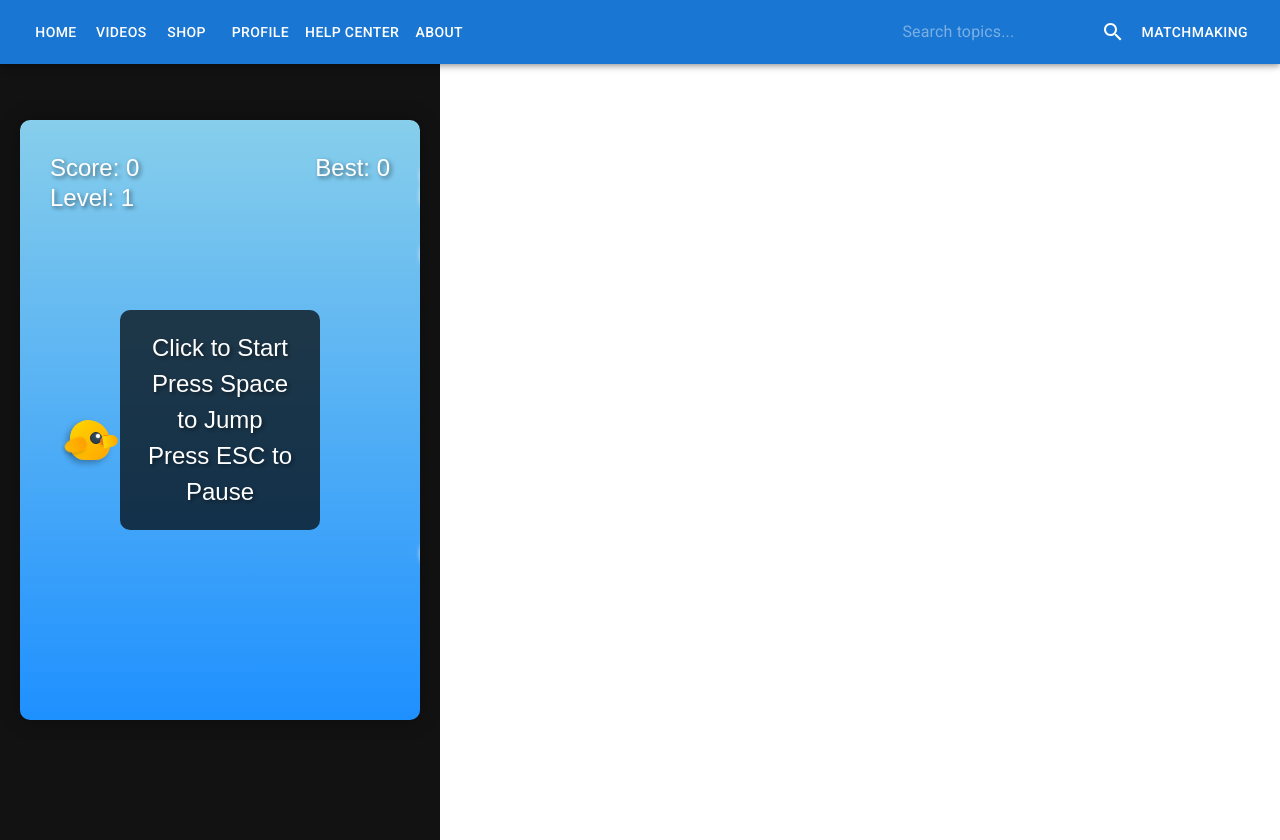
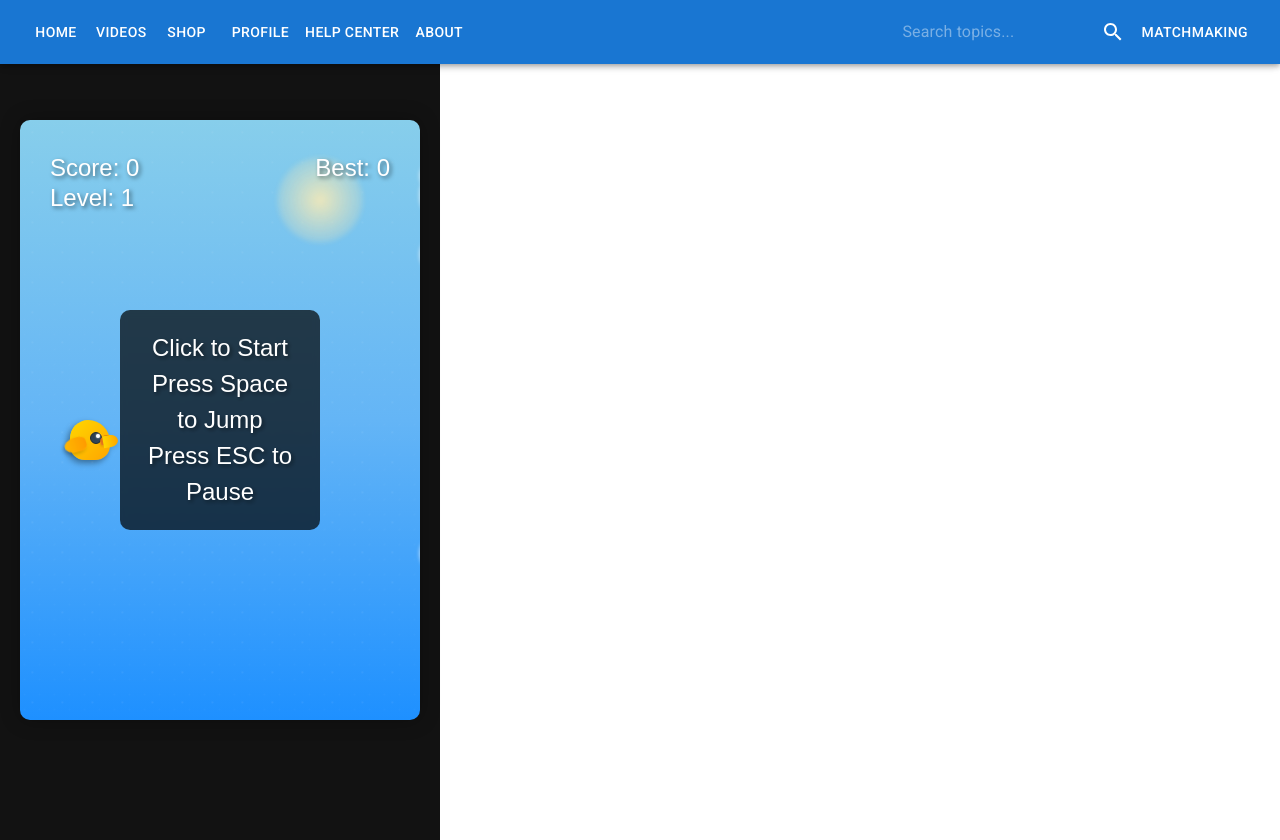
Before and after one commit to arieldre/anti-pilug-project, a React (Vite) app in the folder shopify-app/antipilug-project/: page /flappy-bird-game in a window 1280 px wide. Built offline with nearby package versions, Linux system fonts and the light colour scheme.

Commit message:
again  minor changes

```diff
--- a/shopify-app/antipilug-project/src/pages/FlappyBirdGame.scss
+++ b/shopify-app/antipilug-project/src/pages/FlappyBirdGame.scss
@@ -5,19 +5,82 @@
   min-height: 100vh;
   background: #121212;
   padding: 20px;
+  will-change: transform;
 
   .game-container {
     position: relative;
     margin: 0 auto;
-    background: linear-gradient(180deg, #87CEEB 0%, #1E90FF 100%);
+    background: linear-gradient(180deg,
+      #87CEEB 0%,
+      #64b5f6 50%,
+      #1E90FF 100%
+    );
     overflow: hidden;
     border-radius: 10px;
     box-shadow: 0 0 20px rgba(0, 0, 0, 0.3);
     cursor: pointer;
     transition: all 0.3s ease;
+    transform: translateZ(0);
+    backface-visibility: hidden;
+    perspective: 1000px;
+
+    // Sun/Moon effect
+    &::before {
+      content: '';
+      position: absolute;
+      width: 80px;
+      height: 80px;
+      background: radial-gradient(circle,
+        rgba(255, 236, 179, 0.9) 0%,
+        rgba(255, 236, 179, 0.2) 70%,
+        transparent 100%
+      );
+      top: 40px;
+      right: 60px;
+      border-radius: 50%;
+      filter: blur(2px);
+      animation: glow 4s infinite alternate ease-in-out;
+      z-index: 1;
+    }
+
+    // Background particles
+    &::after {
+      content: '';
+      position: absolute;
+      width: 100%;
+      height: 100%;
+      background-image:
+        radial-gradient(circle, rgba(255,255,255,0.2) 1px, transparent 1px),
+        radial-gradient(circle, rgba(255,255,255,0.1) 1px, transparent 1px);
+      background-size: 30px 30px, 15px 15px;
+      animation: particleFloat 20s linear infinite;
+      opacity: 0.3;
+      pointer-events: none;
+    }
 
     &.flash {
       animation: flash 0.1s linear;
+    }
+
+    // Background birds
+    .bg-bird {
+      position: absolute;
+      width: 20px;
+      height: 10px;
+      background: rgba(0, 0, 0, 0.3);
+      clip-path: polygon(0% 50%, 50% 0%, 60% 50%, 50% 100%);
+      animation: flyAcross 15s linear infinite;
+      z-index: 1;
+
+      @for $i from 1 through 5 {
+        &:nth-child(#{$i}) {
+          top: #{random(60)}vh;
+          animation-delay: #{random(5)}s;
+          animation-duration: #{15 + random(10)}s;
+          transform: scale(#{0.8 + random() * 0.4});
+          opacity: #{0.4 + random() * 0.3};
+        }
+      }
     }
 
     .bird {
@@ -32,8 +95,9 @@
       z-index: 3;
       box-shadow: -3px 3px 6px rgba(0, 0, 0, 0.3);
       animation: hover 0.8s infinite alternate ease-in-out;
+      will-change: transform;
 
-      // Feather details
+      // Wing
       &::before {
         content: '';
         position: absolute;
@@ -46,9 +110,11 @@
         transform-origin: right center;
         animation: flapWing 0.2s infinite alternate ease-in-out;
         box-shadow: -2px 2px 4px rgba(0, 0, 0, 0.2);
+        will-change: transform;
+        filter: drop-shadow(0 0 5px rgba(255, 165, 0, 0.3));
       }
 
-      // Tail feathers
+      // Tail
       &::after {
         content: '';
         position: absolute;
@@ -65,7 +131,7 @@
         position: absolute;
         width: 10px;
         height: 10px;
-        background: linear-gradient(45deg, #2C3E50, #34495E);
+        background: radial-gradient(circle at 30% 30%, #2C3E50, #34495E);
         border-radius: 50%;
         top: 12px;
         right: 8px;
@@ -102,11 +168,12 @@
       background: rgba(255, 255, 255, 0.9);
       border-radius: 20px;
       pointer-events: none;
-      transition: left 0.016s linear;
+      transition: transform 0.016s linear;
       z-index: 1;
       animation: float 3s infinite ease-in-out;
       filter: blur(2px);
       opacity: 0.9;
+      will-change: transform;
 
       &::before, &::after {
         content: '';
@@ -135,12 +202,16 @@
       .pipe {
         position: absolute;
         width: 60px;
-        background: linear-gradient(90deg, #228B22 0%, #32CD32 100%);
+        background: linear-gradient(90deg,
+          #228B22 0%,
+          #32CD32 50%,
+          #228B22 100%
+        );
         border: 4px solid #006400;
         box-sizing: border-box;
-        transition: all 0.016s linear;
+        transition: transform 0.016s linear;
+        will-change: transform;
 
-        // Pipe texture
         &::before {
           content: '';
           position: absolute;
@@ -148,11 +219,12 @@
           left: 0;
           right: 0;
           bottom: 0;
-          background:
-            linear-gradient(90deg,
-              transparent 0%,
-              rgba(255,255,255,0.1) 50%,
-              transparent 100%);
+          background: linear-gradient(90deg,
+            transparent 0%,
+            rgba(255,255,255,0.1) 50%,
+            transparent 100%
+          );
+          animation: pipeShine 2s linear infinite;
         }
 
         &.top {
@@ -223,6 +295,7 @@
       pointer-events: none;
       z-index: 5;
       line-height: 1.5;
+      backdrop-filter: blur(3px);
     }
 
     .pause-overlay {
@@ -237,6 +310,7 @@
       justify-content: center;
       align-items: center;
       backdrop-filter: blur(3px);
+      transition: opacity 0.3s ease;
     }
   }
 }
@@ -248,14 +322,24 @@
 }
 
 @keyframes hover {
-  0% { transform: translateY(-2px) rotate(var(--rotation)); }
-  100% { transform: translateY(2px) rotate(var(--rotation)); }
+  0% {
+    transform: translateY(-2px) rotate(var(--rotation));
+    filter: drop-shadow(0 4px 4px rgba(0,0,0,0.2));
+  }
+  100% {
+    transform: translateY(2px) rotate(var(--rotation));
+    filter: drop-shadow(0 2px 2px rgba(0,0,0,0.1));
+  }
 }
 
 @keyframes flapWing {
   0% {
     transform: rotate(0deg) scaleY(1);
     filter: brightness(1);
+  }
+  50% {
+    transform: rotate(-15deg) scaleY(0.9);
+    filter: brightness(1.1);
   }
   100% {
     transform: rotate(-25deg) scaleY(0.8);
@@ -265,12 +349,49 @@
 
 @keyframes float {
   0%, 100% {
-    transform: translateY(0) rotate(0deg);
+    transform: translateY(0);
     filter: blur(2px);
   }
   50% {
-    transform: translateY(-6px) rotate(1deg);
+    transform: translateY(-6px);
     filter: blur(1.5px);
+  }
+}
+
+@keyframes pipeShine {
+  0% { transform: translateX(-100%); }
+  100% { transform: translateX(100%); }
+}
+
+@keyframes glow {
+  0% {
+    transform: scale(1);
+    filter: blur(2px);
+    opacity: 0.8;
+  }
+  100% {
+    transform: scale(1.1);
+    filter: blur(3px);
+    opacity: 1;
+  }
+}
+
+@keyframes particleFloat {
+  0% { background-position: 0 0; }
+  100% { background-position: 100px 100px; }
+}
+
+@keyframes flyAcross {
+  0% {
+    left: -20px;
+    transform: translateY(0) scaleX(1);
+  }
+  50% {
+    transform: translateY(20px) scaleX(1);
+  }
+  100% {
+    left: calc(100% + 20px);
+    transform: translateY(0) scaleX(1);
   }
 }
 
@@ -293,7 +414,7 @@
 @media (hover: hover) {
   .game-container {
     &:hover {
-      transform: scale(1.01);
+      transform: scale(1.01) translateZ(0);
       box-shadow: 0 0 30px rgba(0, 0, 0, 0.4);
     }
   }
```
